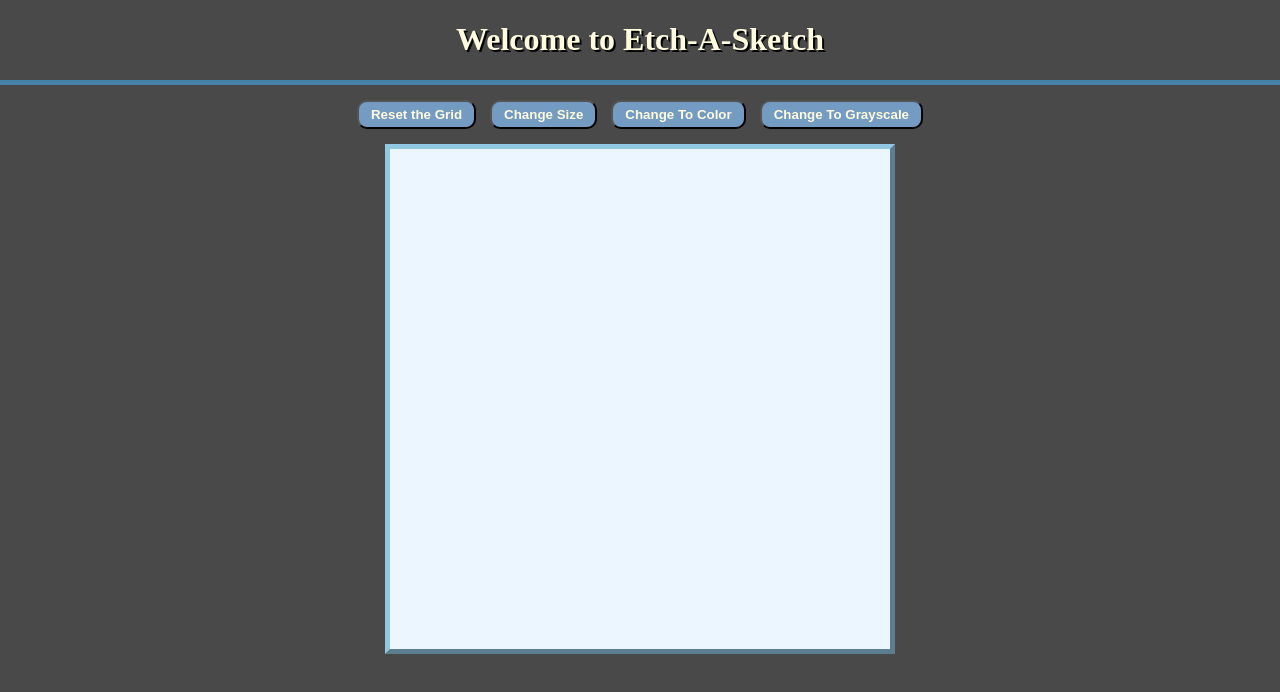
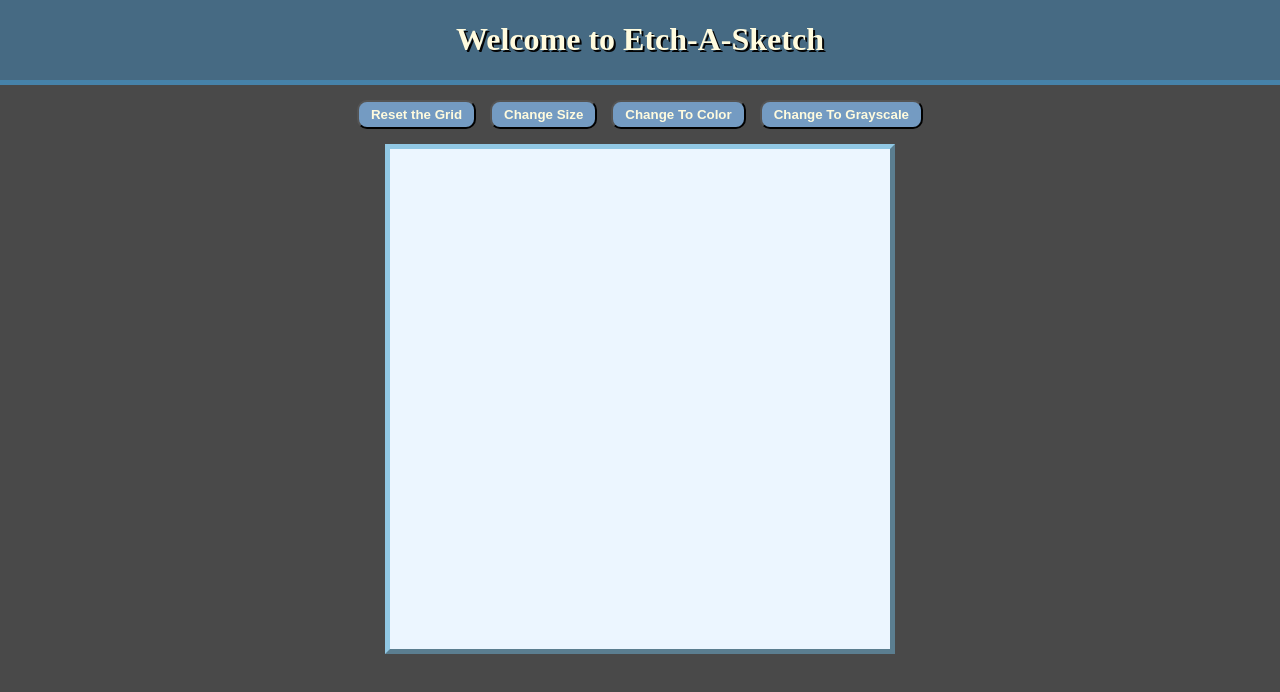
Before and after one commit to SrulyP/etch-a-sketch, a plain HTML site: page index.html in a window 1280 px wide. Drawn offline with Linux system fonts and the light colour scheme.

Commit message:
Add header background color of blue

```diff
--- a/styles.css
+++ b/styles.css
@@ -7,6 +7,9 @@ html, body {
     background-color: #494949;
 }
 
+header {
+    background-color: #466a83;
+}
 
 h1 {
     text-align: center;
```
